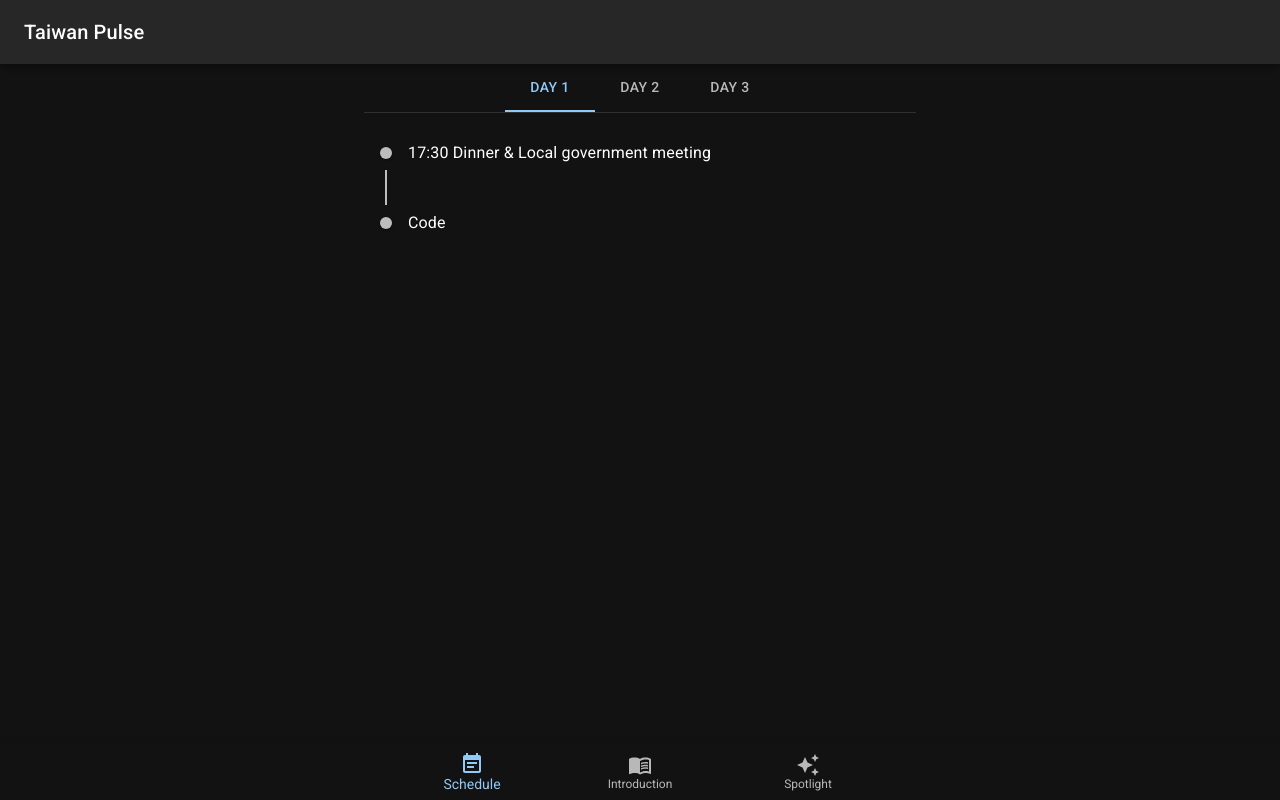
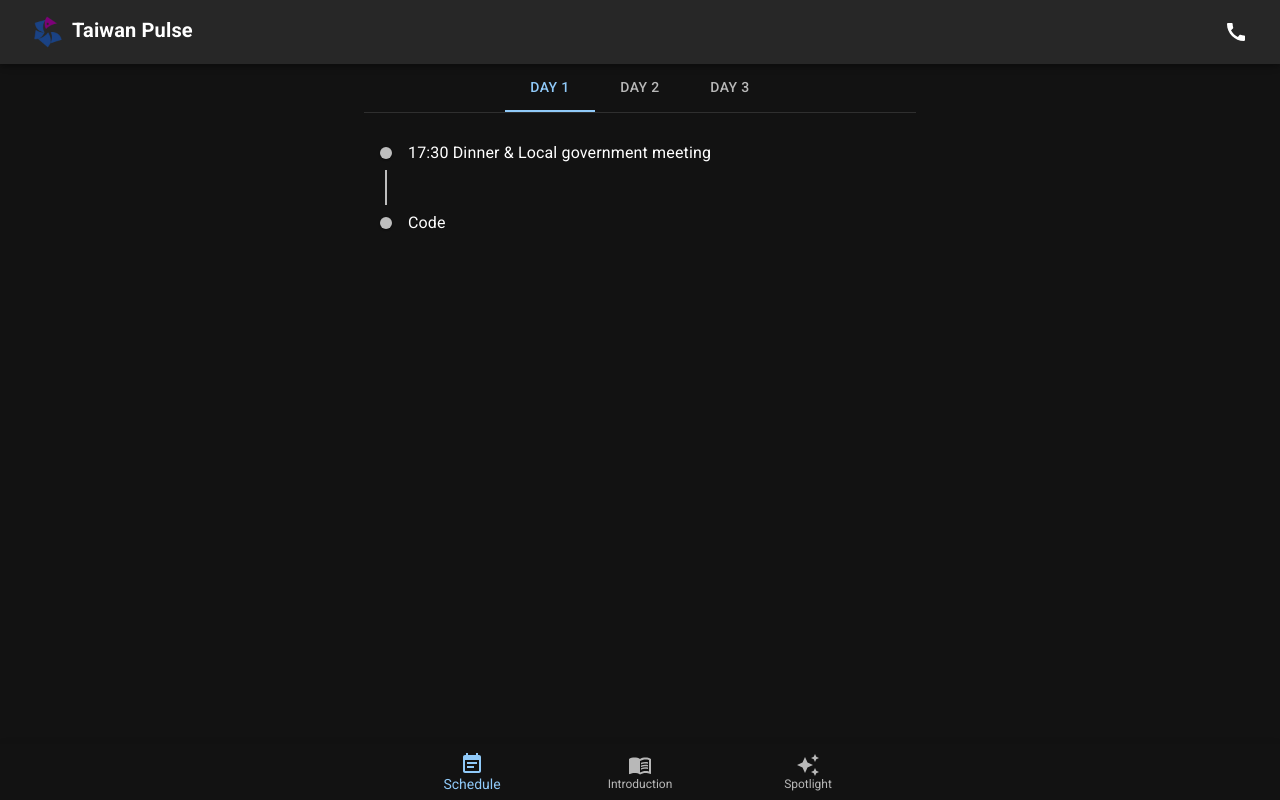
Before and after one commit to Asing1001/taiwan-pulse, a React (Create React App) app: page / in a window 1280 px wide. Built offline with nearby package versions, Linux system fonts and the light colour scheme.

Commit message:
need help

```diff
--- a/src/HideAppBar.js
+++ b/src/HideAppBar.js
@@ -6,8 +6,9 @@ import Typography from '@mui/material/Typography';
 import CssBaseline from '@mui/material/CssBaseline';
 import useScrollTrigger from '@mui/material/useScrollTrigger';
 import Box from '@mui/material/Box';
-import Container from '@mui/material/Container';
 import Slide from '@mui/material/Slide';
+import IconButton from '@mui/material/IconButton';
+import CallIcon from '@mui/icons-material/Call';
 
 function HideOnScroll(props) {
   const { children, window } = props;
@@ -40,10 +41,18 @@ export default function HideAppBar(props) {
       <CssBaseline />
       <HideOnScroll {...props}>
         <AppBar>
-          <Toolbar>
-            <Typography variant="h6" component="div">
+          <Toolbar sx={{ justifyContent: "space-between" }}>
+            <Typography variant="h6" component="div" fontWeight={"bold"}>
+              <IconButton >
+              <img src='/logo192.png' height="32px" alt='logo' />
+              </IconButton>
               Taiwan Pulse
             </Typography>
+            <Box sx={{ flexGrow: 0 }}>
+              <IconButton onClick={()=> window.open('tel:+886921056714')}>
+                <CallIcon />
+              </IconButton>
+            </Box>
           </Toolbar>
         </AppBar>
       </HideOnScroll>
```
